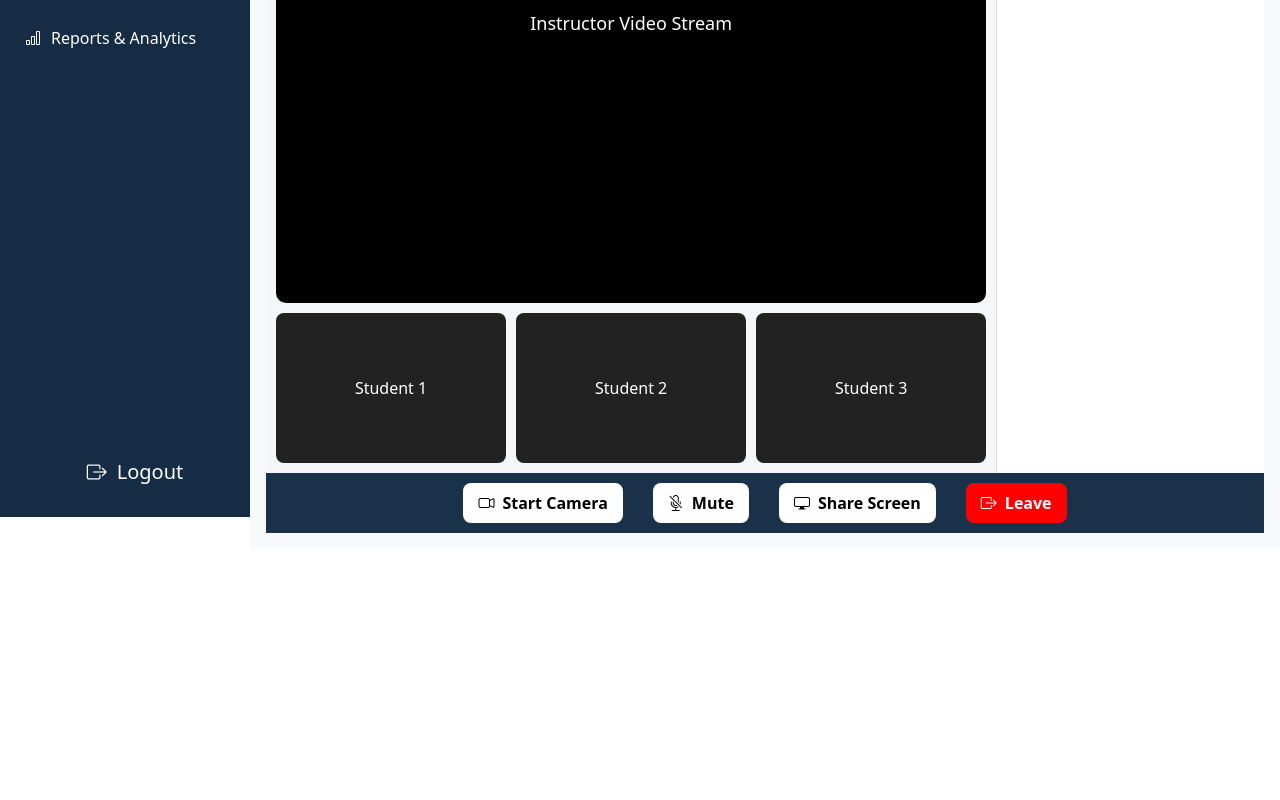
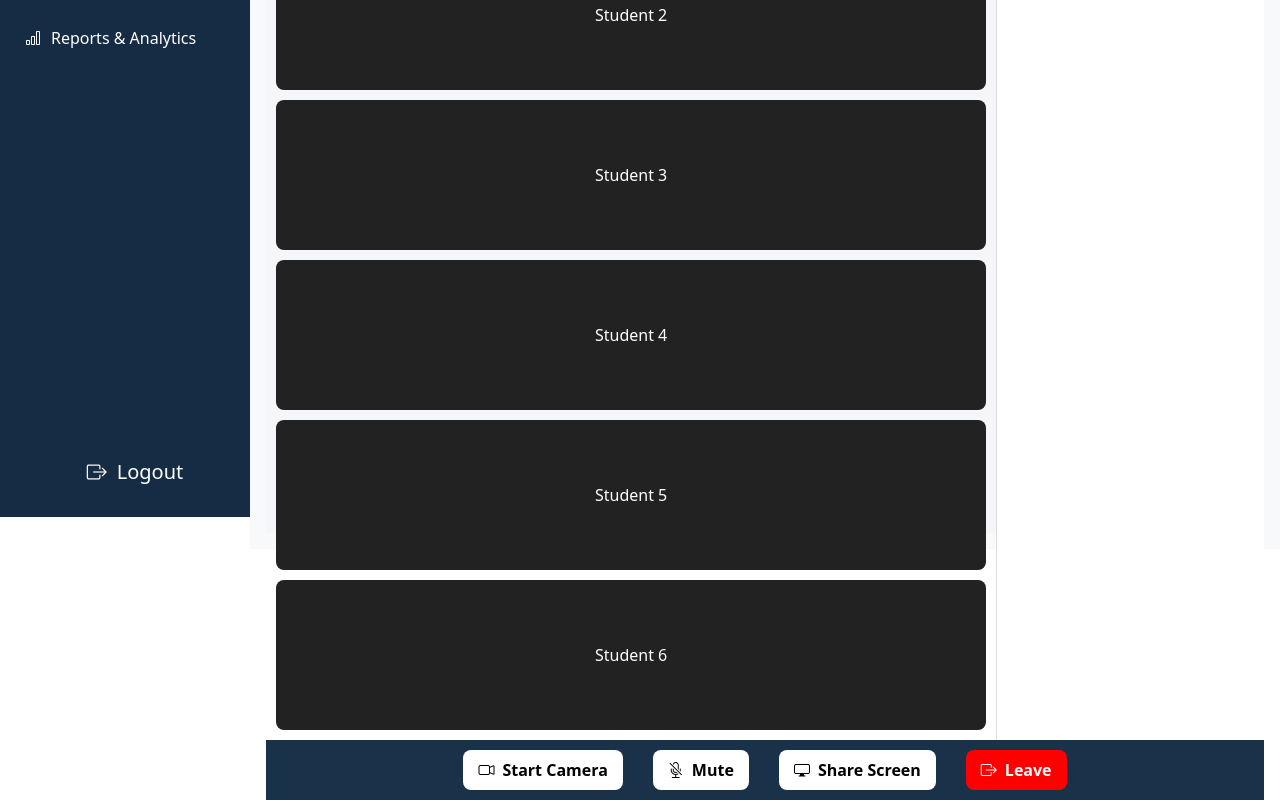
Before and after one commit to FahadiHassan2494/Classpulse-Frontend, a React (Vite) app: page /classroom in a window 1280 px wide. Shown: the part 283-1083 px from the top of the page. Before the commit the page ends 832 px from the top, so only its background shows below. Built offline with nearby package versions, Linux system fonts and the light colour scheme; sample sign-in values are in the browser's storage; the HTML template or start-up script is replaced by a standard one.

Commit message:
added some features

```diff
--- a/src/pages/instructor/Classroom.jsx
+++ b/src/pages/instructor/Classroom.jsx
@@ -2,6 +2,7 @@ import React, { useEffect, useRef, useState } from "react";
 
 const Classroom = () => {
   const videoRef = useRef(null);
+  const streamRef = useRef(null); // store active stream
   const [cameraOn, setCameraOn] = useState(false);
 
   useEffect(() => {
@@ -9,6 +10,7 @@ const Classroom = () => {
       navigator.mediaDevices
         .getUserMedia({ video: true, audio: false })
         .then((stream) => {
+          streamRef.current = stream; // save stream so we can stop it later
           if (videoRef.current) {
             videoRef.current.srcObject = stream;
           }
@@ -16,6 +18,15 @@ const Classroom = () => {
         .catch((err) => {
           console.error("Camera permission denied:", err);
         });
+    } else {
+      // stop camera stream when turned off
+      if (streamRef.current) {
+        streamRef.current.getTracks().forEach((track) => track.stop());
+        streamRef.current = null;
+      }
+      if (videoRef.current) {
+        videoRef.current.srcObject = null;
+      }
     }
   }, [cameraOn]);
 
@@ -55,7 +66,7 @@ const Classroom = () => {
           <div
             style={{
               display: "grid",
-              gridTemplateColumns: "repeat(auto-fill, minmax(200px, 1fr))",
+              gridTemplateColumns: "repeat(6, 1fr))",
               gap: "10px",
               marginTop: "10px",
             }}
@@ -63,6 +74,10 @@ const Classroom = () => {
             <div style={studentBox}>Student 1</div>
             <div style={studentBox}>Student 2</div>
             <div style={studentBox}>Student 3</div>
+             <div style={studentBox}>Student 4</div>
+            <div style={studentBox}>Student 5</div>
+            <div style={studentBox}>Student 6</div>
+
           </div>
         </div>
 
```
